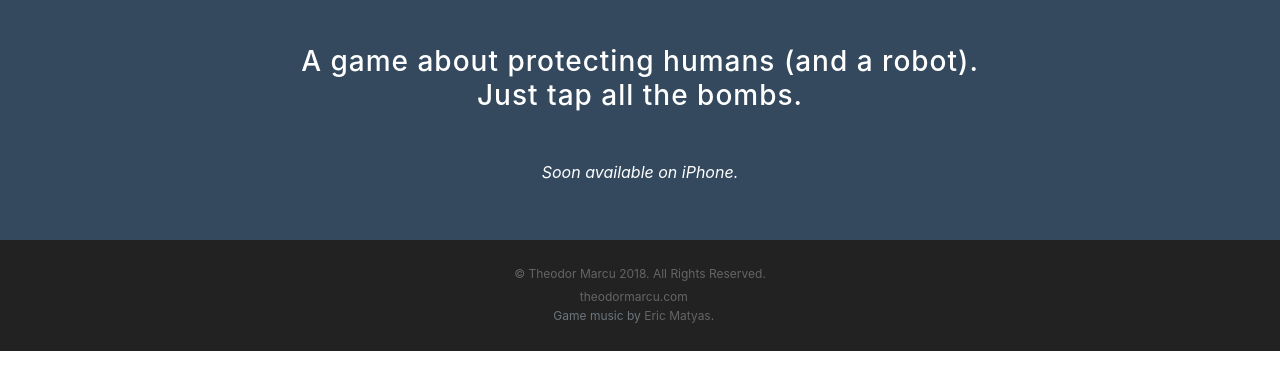
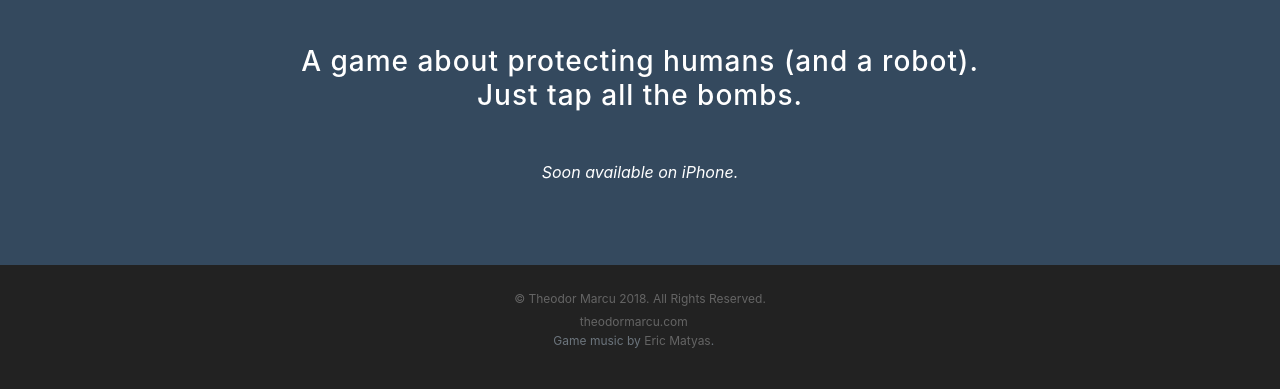
Before and after one commit to theodormarcu/Bombdefenders-Website, a website with bundled scripts: page index.html in a window 1280 px wide. Shown: the part 535-924 px from the top of the page. Before the commit the page ends 886 px from the top, so only its background shows below. Built offline with nearby package versions, Linux system fonts and the light colour scheme; a web font is replaced by a local one.

Commit message:
Fixed height issue on larger screens.

```diff
--- a/index.html
+++ b/index.html
@@ -65,7 +65,7 @@
       </div>
     </nav> -->
 
-    <header class="masthead center-block pt-4">
+    <header class="masthead center-block pt-4 h-100">
       <div class="container center-block">
         <div class="row center-block ">
           <!-- <div class="col-lg-7 my-auto">
@@ -110,7 +110,7 @@
       </div>
     </header>
 
-    <footer>
+    <footer class="h-25">
       <div class="container">
         <p>&copy; Theodor Marcu 2018. All Rights Reserved.</p>
         <ul class="list-inline">
```
Also changed, not shown: 1 other file.
